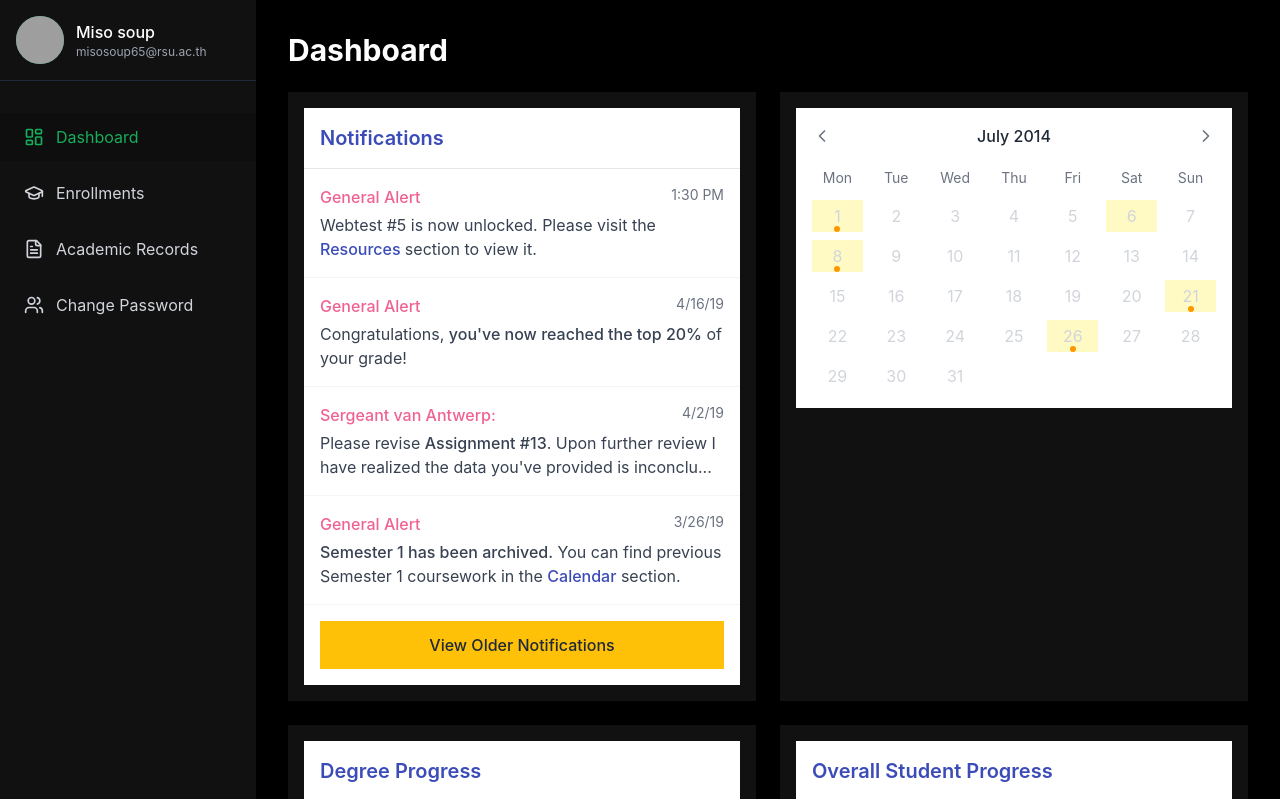
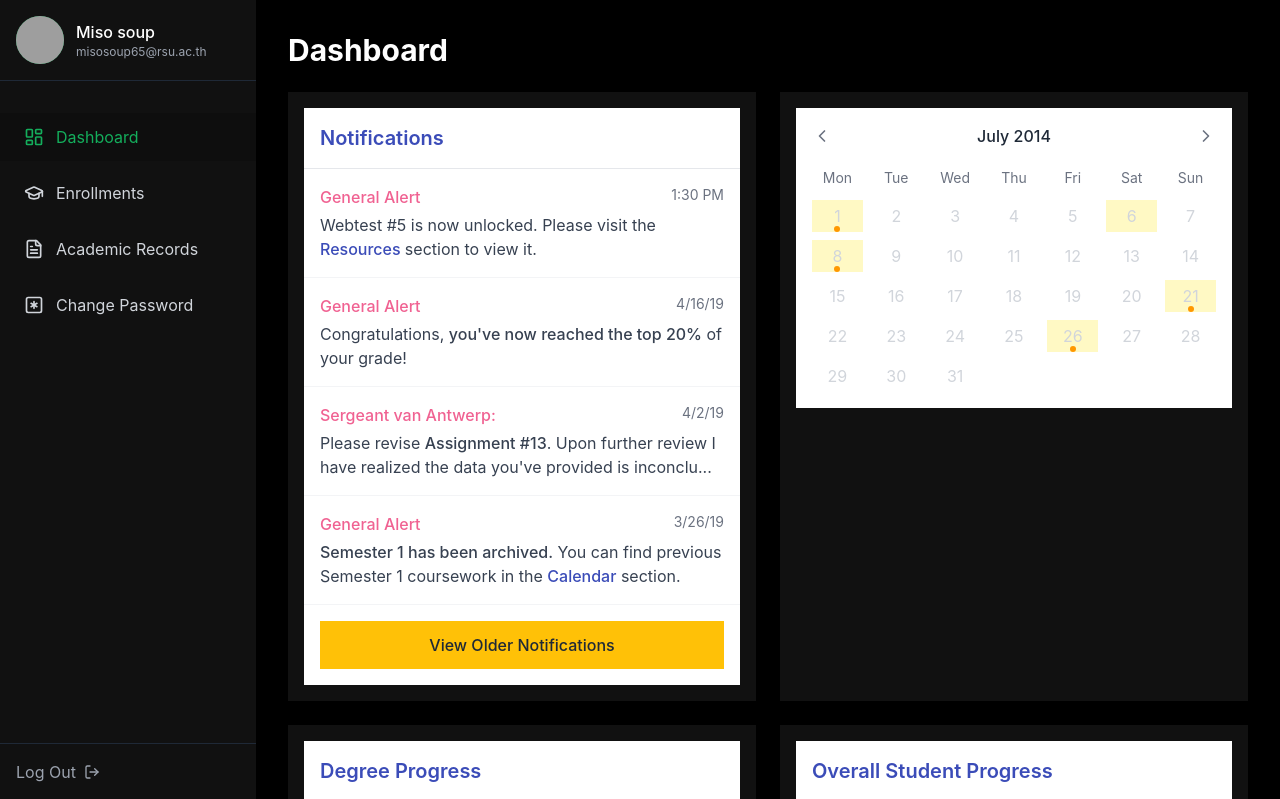
Before and after one commit to DaemonHehe/IntraSysFrontend, a React (Create React App) app: page /main/dashboard in a window 1280 px wide. Shown: the top 799 px of the page. Built offline with nearby package versions, Linux system fonts and the light colour scheme; grey boxes are pictures that could not be loaded.

Commit message:
side bar and navigation

```diff
--- a/src/App.js
+++ b/src/App.js
@@ -5,6 +5,9 @@ import { LinkIcon } from "lucide-react";
 import Calendar from "./components/Calendar";
 import LoginPage from "./components/LoginPage";
 import DashboardPage from "./components/DashboardPage";
+import EnrollmentsPage from "./components/EnrollmentsPage";
+import RecordsPage from "./components/RecordsPage";
+import ChangePasswordPage from "./components/ChangePasswordPage"; // Importing the components for routing
 import "./App.css";
 
 function App() {
@@ -59,6 +62,9 @@ function App() {
         {/* Define route for LoginPage */}
         <Route path="/login" element={<LoginPage />} />
         <Route path="/main/dashboard" element={<DashboardPage />} />
+        <Route path="/main/enrollments" element={<EnrollmentsPage />} />
+        <Route path="/main/records" element={<RecordsPage />} />
+        <Route path="/main/changepassword" element={<ChangePasswordPage />} />
       </Routes>
     </Router>
   );
--- /dev/null
+++ b/src/components/ChangePasswordPage.js
@@ -0,0 +1,8 @@
+// ChangePasswordPage.js
+import React from "react";
+
+function ChangePasswordPage() {
+  return <div>Change Password Page Content</div>;
+}
+
+export default ChangePasswordPage;
--- a/src/components/DashboardPage.js
+++ b/src/components/DashboardPage.js
@@ -1,135 +1,11 @@
 "use client";
 
-import { useState } from "react";
-import { useNavigate } from "react-router-dom";
-import {
-  LayoutDashboard,
-  GraduationCap,
-  FileText,
-  Users,
-  ChevronLeft,
-  ChevronRight,
-  LogOut,
-} from "lucide-react";
-
+import Sidebar from "./Sidebar"; // Importing the Sidebar component
+import { ChevronLeft, ChevronRight } from "lucide-react"; // Importing icons from lucide-react
 function DashboardPage() {
-  const [activeNav, setActiveNav] = useState("dashboard");
-  const navigate = useNavigate(); //Initialize the useNavigate hook
-
-  const handleLogout = () => {
-    // Perform logout logic here (e.g., clear tokens, redirect to login page)
-    navigate("/"); // Redirect to the login page
-  };
-
-  const renderContent = () => {
-    switch (activeNav) {
-      case "dashboard":
-        return (
-          // Your existing dashboard content
-          <div className="grid grid-cols-1 lg:grid-cols-2 gap-6">
-            {/* ... (Your card components) */}
-          </div>
-        );
-      case "enrollments":
-        return <div>Enrollments Content</div>; // Placeholder for enrollments
-      case "records":
-        return <div>Academic Records Content</div>; // Placeholder for records
-      case "changepassword":
-        return <div>Change Password Content</div>; //Placeholder for Change Password
-      default:
-        return null;
-    }
-  };
-
   return (
     <div className="min-h-screen bg-black text-white flex select-none">
-      {/* Sidebar */}
-      <div className="w-64 bg-[#111] flex flex-col">
-        {/* User Profile */}
-        <div className="p-4 flex items-center space-x-3 border-b border-gray-800">
-          <div className="w-12 h-12 rounded-full bg-[#14ae5c] flex items-center justify-center overflow-hidden">
-            <img
-              src="/placeholder.svg?height=48&width=48"
-              alt="Profile"
-              className="w-full h-full object-cover"
-            />
-          </div>
-          <div>
-            <h3 className="font-medium">Miso soup</h3>
-            <p className="text-xs text-gray-400">misosoup65@rsu.ac.th</p>
-          </div>
-        </div>
-
-        {/* Navigation */}
-        <nav className="flex-1 py-8">
-          <ul className="space-y-2">
-            <li>
-              <button
-                className={`w-full flex items-center space-x-3 px-6 py-3 ${
-                  activeNav === "dashboard"
-                    ? "text-[#14ae5c] bg-black/20"
-                    : "text-gray-300"
-                }`}
-                onClick={() => setActiveNav("dashboard")}
-              >
-                <LayoutDashboard size={20} />
-                <span>Dashboard</span>
-              </button>
-            </li>
-            <li>
-              <button
-                className={`w-full flex items-center space-x-3 px-6 py-3 ${
-                  activeNav === "enrollments"
-                    ? "text-[#14ae5c] bg-black/20"
-                    : "text-gray-300"
-                }`}
-                onClick={() => setActiveNav("enrollments")}
-              >
-                <GraduationCap size={20} />
-                <span>Enrollments</span>
-              </button>
-            </li>
-            <li>
-              <button
-                className={`w-full flex items-center space-x-3 px-6 py-3 ${
-                  activeNav === "records"
-                    ? "text-[#14ae5c] bg-black/20"
-                    : "text-gray-300"
-                }`}
-                onClick={() => setActiveNav("records")}
-              >
-                <FileText size={20} />
-                <span>Academic Records</span>
-              </button>
-            </li>
-            <li>
-              <button
-                className={`w-full flex items-center space-x-3 px-6 py-3 ${
-                  activeNav === "changepassword"
-                    ? "text-[#14ae5c] bg-black/20"
-                    : "text-gray-300"
-                }`}
-                onClick={() => setActiveNav("changepassword")}
-              >
-                <Users size={20} />
-                <span>Change Password</span>
-              </button>
-            </li>
-          </ul>
-        </nav>
-
-        {/* Logout */}
-        <div className="p-4 border-t border-gray-800">
-          <button
-            className="flex items-center space-x-2 text-gray-400 hover:text-white"
-            onClick={handleLogout}
-          >
-            <span>Log Out</span>
-            <LogOut size={16} />
-          </button>
-        </div>
-      </div>
-
+      <Sidebar /> {/* Sidebar component for navigation */}
       {/* Main Content */}
       <div className="flex-1 overflow-auto">
         <div className="p-8">
--- /dev/null
+++ b/src/components/EnrollmentsPage.js
@@ -0,0 +1,8 @@
+// EnrollmentsPage.js
+import React from "react";
+
+function EnrollmentsPage() {
+  return <div>Enrollments Page Content</div>;
+}
+
+export default EnrollmentsPage;
--- /dev/null
+++ b/src/components/RecordsPage.js
@@ -0,0 +1,8 @@
+// RecordsPage.js
+import React from "react";
+
+function RecordsPage() {
+  return <div>Records Page Content</div>;
+}
+
+export default RecordsPage;
--- /dev/null
+++ b/src/components/Sidebar.js
@@ -0,0 +1,95 @@
+import { useState } from "react";
+import { useNavigate } from "react-router-dom";
+import {
+  LayoutDashboard,
+  GraduationCap,
+  FileText,
+  SquareAsterisk,
+  LogOut,
+} from "lucide-react";
+
+function Sidebar() {
+  const [activeNav, setActiveNav] = useState("dashboard");
+  const navigate = useNavigate();
+
+  const handleLogout = () => {
+    navigate("/");
+  };
+
+  return (
+    <div className="w-64 bg-[#111] flex flex-col h-screen">
+      {/* User Profile */}
+      <div className="p-4 flex items-center space-x-3 border-b border-gray-800">
+        <div className="w-12 h-12 rounded-full bg-[#14ae5c] flex items-center justify-center overflow-hidden">
+          <img
+            src="/placeholder.svg?height=48&width=48"
+            alt="Profile"
+            className="w-full h-full object-cover"
+          />
+        </div>
+        <div>
+          <h3 className="font-medium">Miso soup</h3>
+          <p className="text-xs text-gray-400">misosoup65@rsu.ac.th</p>
+        </div>
+      </div>
+
+      {/* Navigation */}
+      <nav className="flex-1 py-8">
+        <ul className="space-y-2">
+          {[
+            {
+              name: "Dashboard",
+              icon: <LayoutDashboard size={20} />,
+              path: "/",
+            },
+            {
+              name: "Enrollments",
+              icon: <GraduationCap size={20} />,
+              path: "/main/enrollments",
+            },
+            {
+              name: "Academic Records",
+              icon: <FileText size={20} />,
+              path: "/main/records",
+            },
+            {
+              name: "Change Password",
+              icon: <SquareAsterisk size={20} />,
+              path: "/main/changepassword",
+            },
+          ].map(({ name, icon, path }) => (
+            <li key={name}>
+              <button
+                className={`w-full flex items-center space-x-3 px-6 py-3 ${
+                  activeNav === name.toLowerCase()
+                    ? "text-[#14ae5c] bg-black/20"
+                    : "text-gray-300"
+                }`}
+                onClick={() => {
+                  setActiveNav(name.toLowerCase());
+                  navigate(path);
+                }}
+              >
+                {icon}
+                <span>{name}</span>
+              </button>
+            </li>
+          ))}
+        </ul>
+      </nav>
+
+      {/* Logout */}
+      <div className="p-4 border-t border-gray-800">
+        <button
+          className="flex items-center space-x-2 text-gray-400 hover:text-[#14ae5c]"
+          onClick={handleLogout}
+        >
+          <span>Log Out</span>
+          <LogOut size={16} />
+        </button>
+      </div>
+    </div>
+  );
+}
+
+export default Sidebar;
```
